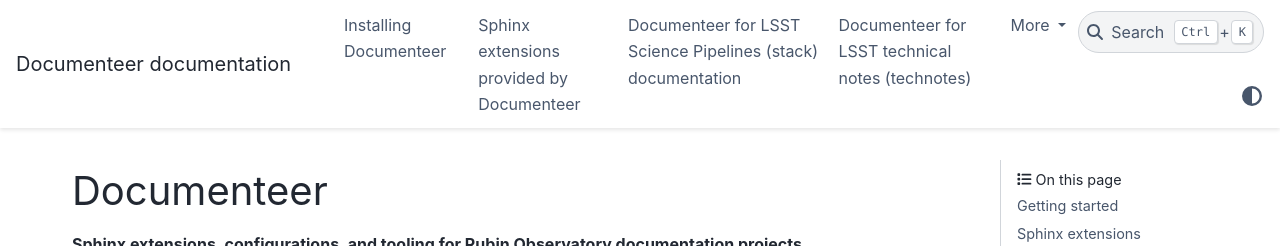
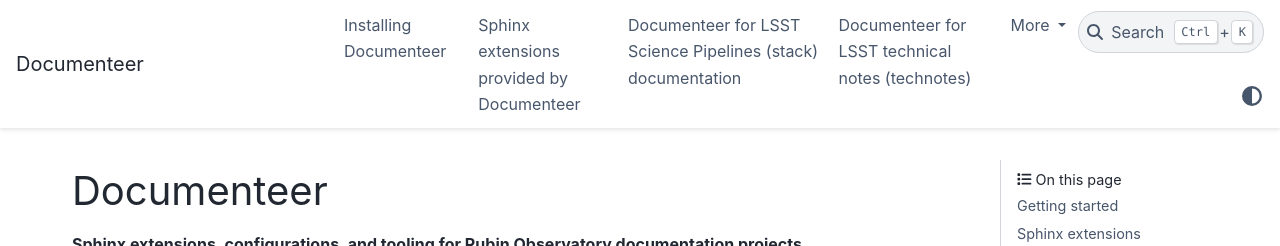
Before and after one commit to lsst-sqre/documenteer, a Sphinx documentation site: the page built from docs/index.rst, in a window 1280 px wide. Shown: the top 246 px of the page. Built offline with Sphinx 7.4.7 and the PyData theme 0.15.4, drawn with Linux system fonts in a browser that asks for light colours.

Commit message:
Always use Documenteer as the page name
This prevents the version from taking up extra space in the header.
We'll re-add version info later, perhaps through the version switcher.

```diff
--- a/docs/conf.py
+++ b/docs/conf.py
@@ -104,7 +104,7 @@
 
 # The name for this set of Sphinx documents.  If None, it defaults to
 # "<project> v<release> documentation".
-# html_title = None
+html_title = "Documenteer"
 
 # A shorter title for the navigation bar.  Default is the same as html_title.
 html_short_title = "Documenteer"
```
